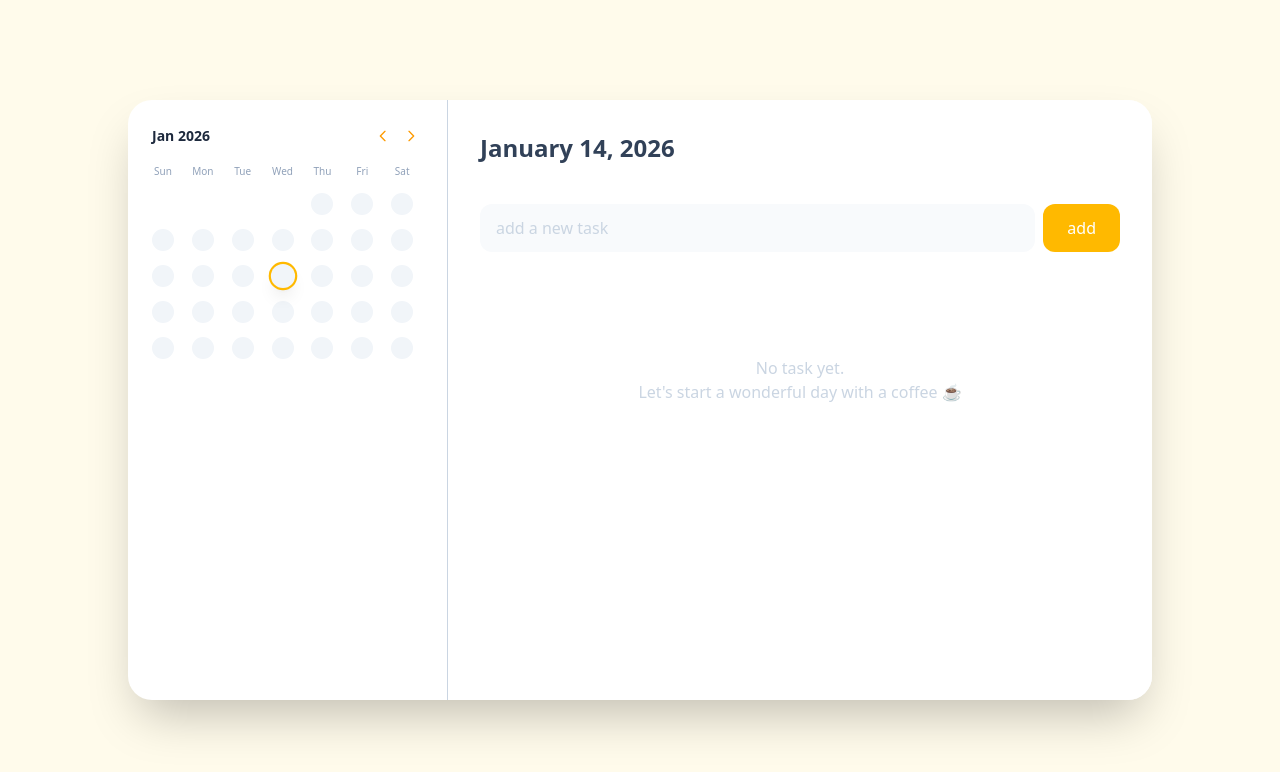
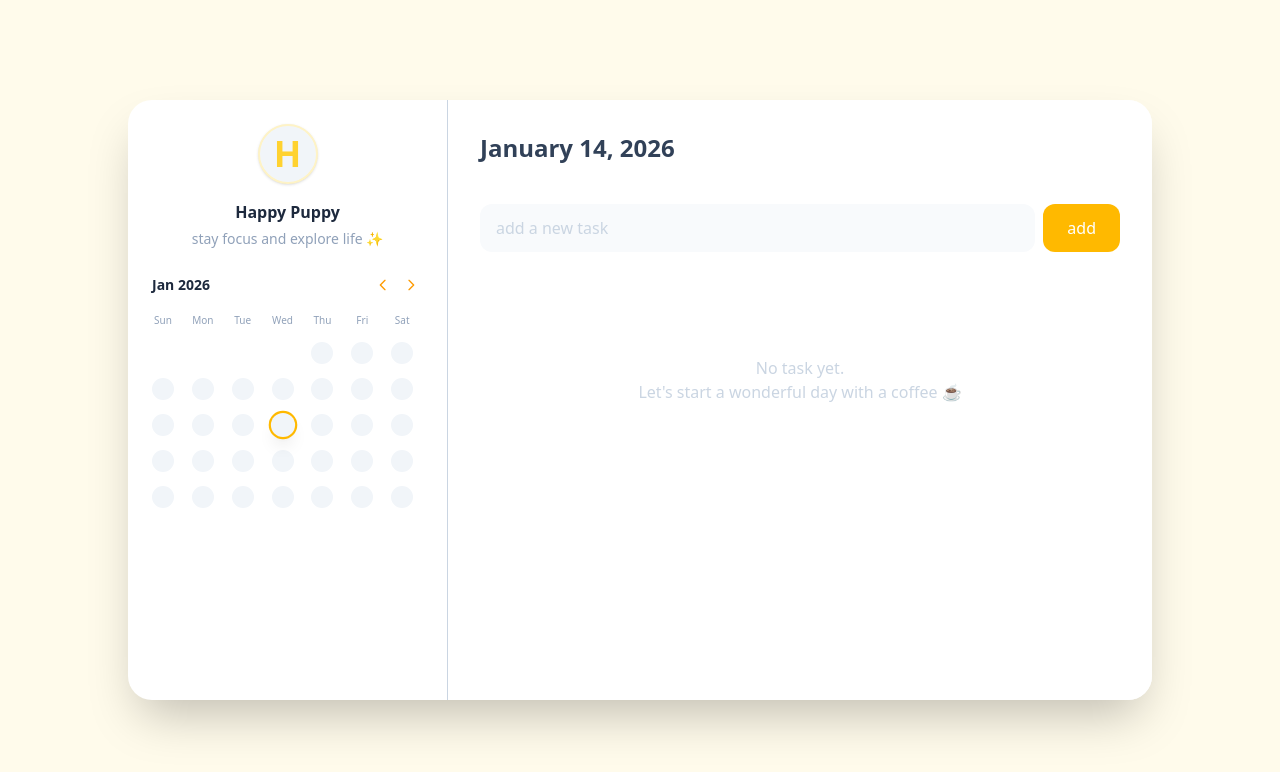
Before and after one commit to Li-Suqi/todo-app, a React (Vite) app: page / in a window 1280 px wide. Shown: the top 772 px of the page. Built offline with nearby package versions, Linux system fonts and the light colour scheme.

Commit message:
feat: add user profile

```diff
--- a/src/App.jsx
+++ b/src/App.jsx
@@ -6,8 +6,21 @@ import SideBar from "./components/Sidebar";
 import TodoMain from "./components/TodoMain";
 import { formatLocalDate } from "./utils";
 
+// default user info
+const DEFAULT_PROFILE = {
+  nickname: "Happy Puppy",
+  avatar: null, // store Base64 string
+  bio: "stay focus and explore life ✨",
+};
+
 const App = () => {
   const [selectedDate, setSelectedDate] = useState(formatLocalDate(new Date()));
+
+  const [profile, setProfile] = useState(() => {
+    const saved = localStorage.getItem("user_profile");
+    return saved ? JSON.parse(saved) : DEFAULT_PROFILE;
+  });
+
   // initialization: read todos from localStorage
   const [todos, setTodos] = useState(() => {
     const savedTodos = localStorage.getItem("my_todo_list");
@@ -18,6 +31,10 @@ const App = () => {
   useEffect(() => {
     localStorage.setItem("my_todo_list", JSON.stringify(todos));
   }, [todos]);
+
+  useEffect(() => {
+    localStorage.setItem("user_profile", JSON.stringify(profile));
+  }, [profile]);
 
   const addTodo = (text) => {
     const newTodo = {
@@ -33,8 +50,8 @@ const App = () => {
   const toggleTodo = (id) => {
     setTodos(
       todos.map((todo) =>
-        todo.id === id ? { ...todo, completed: !todo.completed } : todo
-      )
+        todo.id === id ? { ...todo, completed: !todo.completed } : todo,
+      ),
     );
   };
 
@@ -44,7 +61,7 @@ const App = () => {
 
   const updateTodo = (id, newText) => {
     setTodos(
-      todos.map((todo) => (todo.id === id ? { ...todo, text: newText } : todo))
+      todos.map((todo) => (todo.id === id ? { ...todo, text: newText } : todo)),
     );
   };
 
@@ -59,6 +76,8 @@ const App = () => {
             todos={todos}
             selectedDate={selectedDate}
             setSelectedDate={setSelectedDate}
+            profile={profile}
+            setProfile={setProfile}
           />
           <TodoMain
             todos={filteredTodos}
--- /dev/null
+++ b/src/components/Profile.jsx
@@ -0,0 +1,129 @@
+import React, { useState } from "react";
+
+const Profile = ({ profile, setProfile }) => {
+  const [isEditingName, setIsEditingName] = useState(false);
+  const [isEditingBio, setIsEditingBio] = useState(false);
+
+  const handleAvatarChange = (e) => {
+    const file = e.target.files[0];
+    if (!file) return;
+
+    const reader = new FileReader();
+    reader.onload = (e) => {
+      const img = new Image();
+      img.onload = () => {
+        const canvas = document.createElement("canvas");
+        const ctx = canvas.getContext("2d");
+
+        // define final image size 200px
+        const finalSize = 200;
+        canvas.width = finalSize;
+        canvas.height = finalSize;
+
+        // find central square
+        const minSide = Math.min(img.width, img.height);
+        const sx = (img.width - minSide) / 2;
+        const sy = (img.height - minSide) / 2;
+
+        // draw
+        ctx.drawImage(
+          img,
+          sx,
+          sy,
+          minSide,
+          minSide,
+          0,
+          0,
+          finalSize,
+          finalSize,
+        );
+
+        // use this jpeg, scale to 0.7
+        const compressedDataUrl = canvas.toDataURL("image/jpeg", 0.7);
+        setProfile({ ...profile, avatar: compressedDataUrl });
+      };
+      img.src = e.target.result;
+    };
+    reader.readAsDataURL(file);
+  };
+
+  return (
+    <div className="p-6 pb-0 flex flex-col items-center">
+      {/* avatar */}
+      <div className="relative group w-15 h-15 mb-4">
+        <div className="w-full h-full rounded-full bg-slate-100 overflow-hidden border-2 border-amber-100 group-hover:border-amber-400 transition-all shadow-sm">
+          {profile.avatar ? (
+            <img
+              src={profile.avatar}
+              alt="avatar"
+              className="w-full h-full object-cover"
+            />
+          ) : (
+            <div className="flex items-center justify-center h-full text-4xl font-bold text-amber-300">
+              {profile.nickname[0]}
+            </div>
+          )}
+        </div>
+        {/* hover text */}
+        <div className="absolute inset-0 bg-amber-400/60 rounded-full flex items-center justify-center text-white text-[10px] text-center px-2 opacity-0 group-hover:opacity-100 transition-opacity pointer-events-none">
+          use a new image
+        </div>
+        {/* update button (hidden) */}
+        <input
+          type="file"
+          accept="image/*"
+          onChange={handleAvatarChange}
+          className="absolute inset-0 opacity-0 cursor-pointer"
+        />
+      </div>
+
+      {/* nickname */}
+      <div>
+        {isEditingName ? (
+          <input
+            autoFocus
+            className="text-center rounded-2xl font-bold text-slate-800 text-base bg-amber-50 outline-none w-full"
+            value={profile.nickname}
+            onChange={(e) =>
+              setProfile({ ...profile, nickname: e.target.value })
+            }
+            onBlur={() => setIsEditingName(false)}
+            onKeyDown={(e) => e.key === "Enter" && setIsEditingName(false)}
+          />
+        ) : (
+          <h2
+            onDoubleClick={() => setIsEditingName(true)}
+            className="font-bold text-slate-800 text-base cursor-pointer hover:text-amber-400"
+            title="Double click to change"
+          >
+            {profile.nickname}
+          </h2>
+        )}
+      </div>
+
+      {/* bio */}
+      <div>
+        {isEditingBio ? (
+          <input
+            autoFocus
+            className="mt-1 text-[14px] rounded-2xl text-start text-slate-600 bg-amber-50 outline-none w-50 pl-2.5 pr-2.5"
+            value={profile.bio}
+            onChange={(e) => setProfile({ ...profile, bio: e.target.value })}
+            onBlur={() => setIsEditingBio(false)}
+            onKeyDown={(e) => e.key === "Enter" && setIsEditingBio(false)}
+          />
+        ) : (
+          <p
+            onDoubleClick={() => setIsEditingBio(true)}
+            className="text-[14px] text-slate-400 mt-1 text-center line-clamp-2 px-2"
+            title="Double click to change"
+          >
+            {profile.bio}
+          </p>
+        )}
+      </div>
+    </div>
+  );
+};
+
+export default Profile;
--- a/src/components/Sidebar.jsx
+++ b/src/components/Sidebar.jsx
@@ -2,8 +2,15 @@ import React, { useState } from "react";
 import Heatmap from "./Heatmap";
 import DataList from "./DateList";
 import { formatLocalDate } from "../utils";
+import Profile from "./Profile";
 
-const Sidebar = ({ todos, selectedDate, setSelectedDate }) => {
+const Sidebar = ({
+  todos,
+  selectedDate,
+  setSelectedDate,
+  profile,
+  setProfile,
+}) => {
   const [viewDate, setViewDate] = useState(new Date()); // current month on the top of sidebar, today default
 
   const changeMonth = (offset) => {
@@ -11,7 +18,7 @@ const Sidebar = ({ todos, selectedDate, setSelectedDate }) => {
     const newDate = new Date(
       viewDate.getFullYear(),
       viewDate.getMonth() + offset,
-      1 // the 1st day
+      1, // the 1st day
     );
     setViewDate(newDate);
   };
@@ -45,6 +52,7 @@ const Sidebar = ({ todos, selectedDate, setSelectedDate }) => {
 
   return (
     <aside className="w-80 border-r border-slate-300 flex flex-col">
+      <Profile profile={profile} setProfile={setProfile} />
       <Heatmap
         currentMonthDays={currentMonthDays}
         changeMonth={changeMonth}
```
Also changed, not shown: 1 other file (tests, documents, lock files or other folders).
